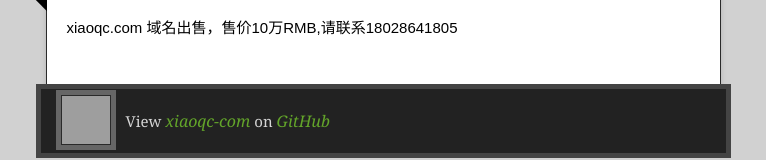
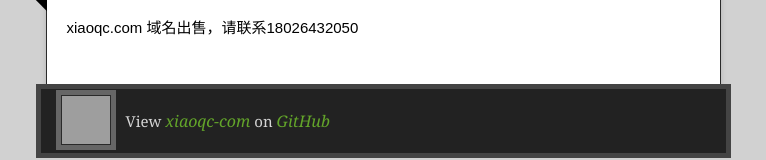
Before and after one commit to xiaoqc-com/xiaoqc-com.github.io, a plain HTML site: page index.html in a window 1280 px wide. Shown: the part 277-437 px from the top of the page, without its empty margins (257-1023 px from the left). Drawn offline with nearby package versions, Linux system fonts and the light colour scheme; grey boxes are pictures that could not be loaded.

Commit message:
Update index.html
fix

```diff
--- a/index.html
+++ b/index.html
@@ -34,7 +34,7 @@
         <span class="blc"></span><span class="trc"></span>
         </div>
         <article class="markdown-body">
-          <p>xiaoqc.com 域名出售，售价10万RMB,请联系18028641805</p>
+          <p>xiaoqc.com 域名出售，请联系18026432050</p>
         </article>
       </div>
     </div>
```
